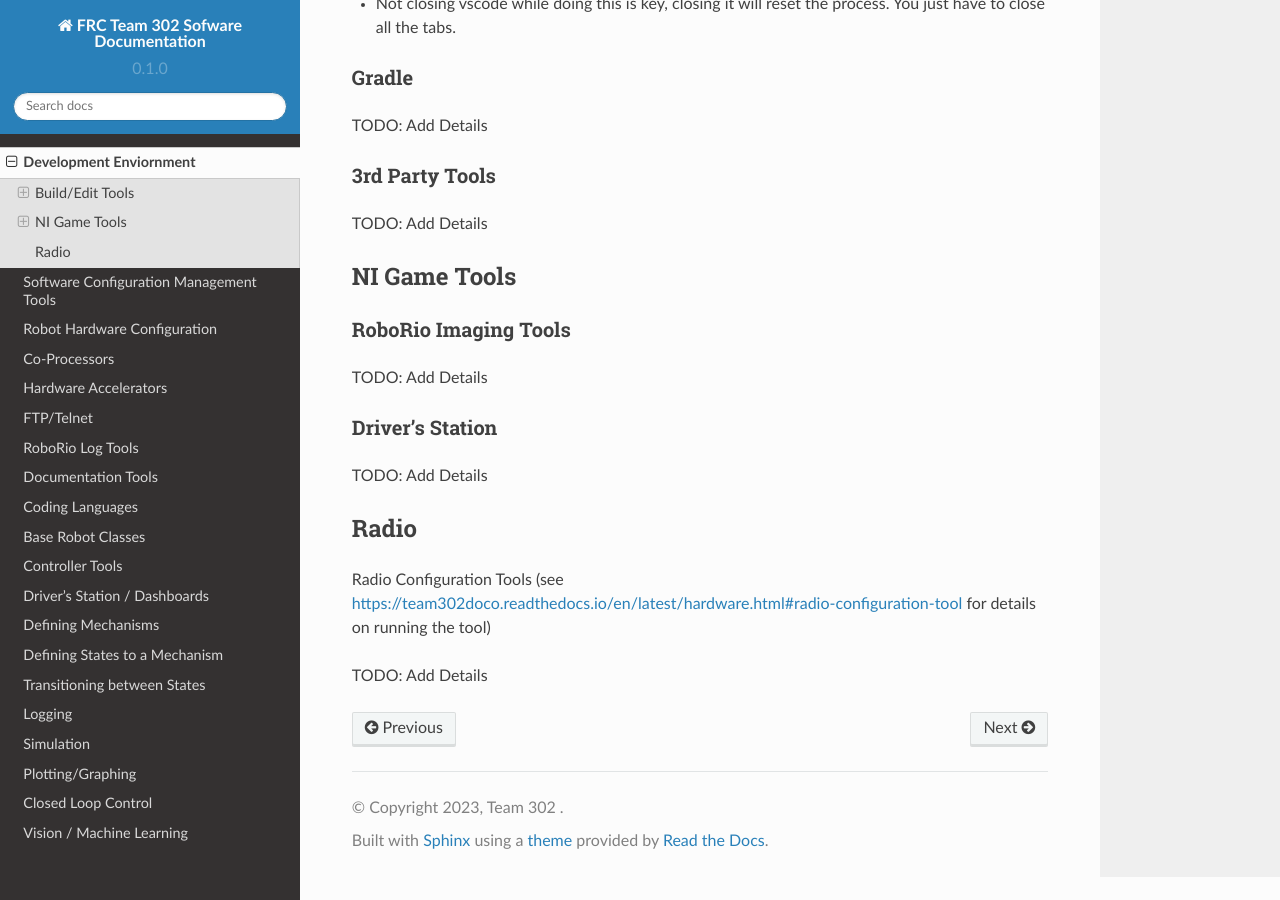
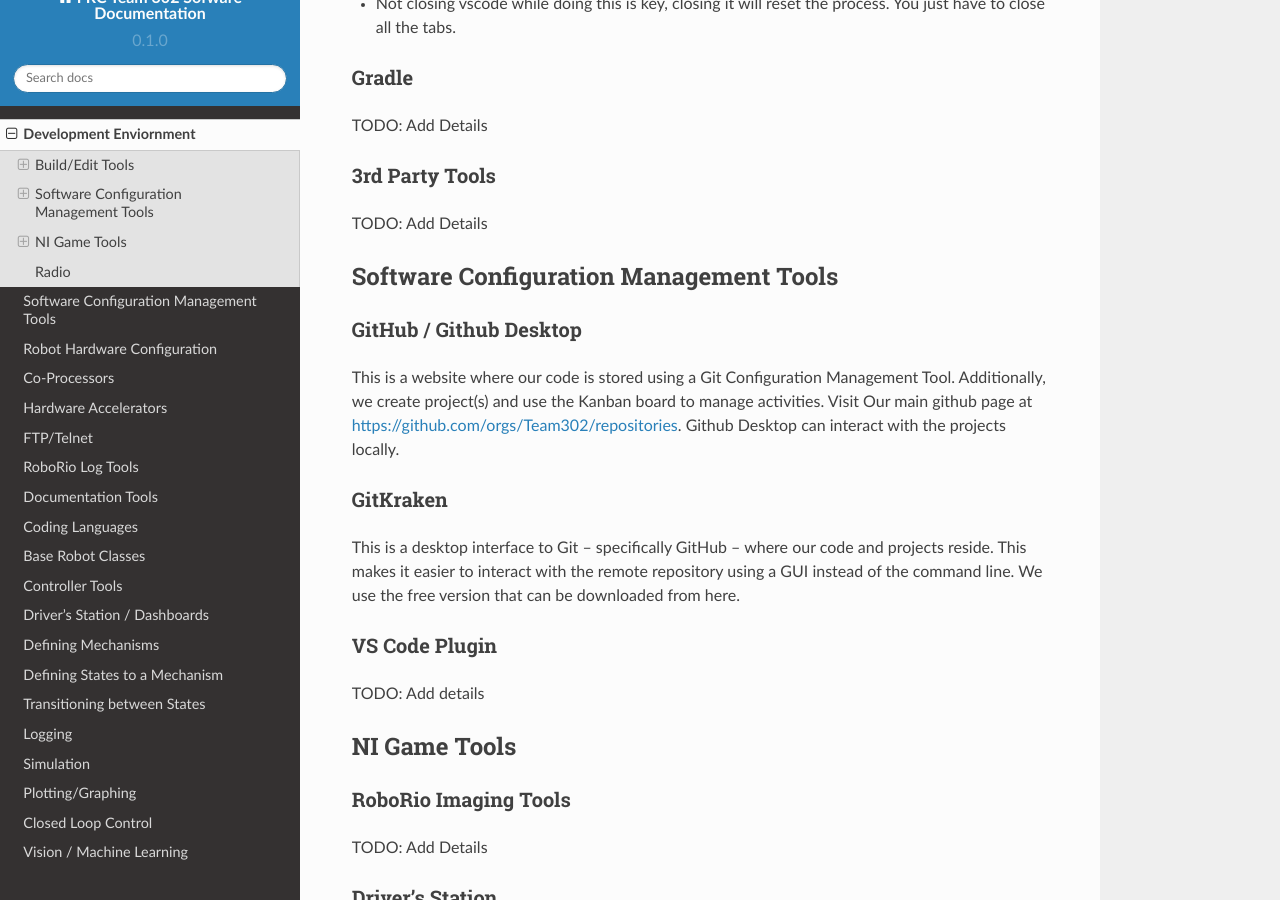
Before and after one commit to Team302/Team302Doco, a Sphinx documentation site: the page built from docs/source/devenv.rst, in a window 1280 px wide and 900 px high, scrolled down 1066 px. Built offline with Sphinx 7.4.7 and the Read the Docs theme 2.0.0, drawn with Linux system fonts in a browser that asks for light colours.

Commit message:
Update devenv.rst
Add Software Configuration Management Tools

```diff
--- a/docs/source/devenv.rst
+++ b/docs/source/devenv.rst
@@ -57,6 +57,30 @@
 
 TODO:  Add Details
 
+Software Configuration Management Tools
+=======================================
+
+
+GitHub / Github Desktop
+--------------------------
+
+This is a website where our code is stored using a Git Configuration Management Tool. Additionally, we create project(s) and use the Kanban board to manage activities. Visit Our main github page at https://github.com/orgs/Team302/repositories.  Github Desktop can interact with the projects locally.
+
+
+GitKraken
+---------
+
+This is a desktop interface to Git -- specifically GitHub -- where our code and projects reside. This makes it easier to interact with the remote repository using a GUI instead of the command line. We use the free version that can be downloaded from here.
+
+
+
+
+VS Code Plugin
+---------------
+
+TODO:  Add details
+
+
 
 NI Game Tools
 ===================================
```
